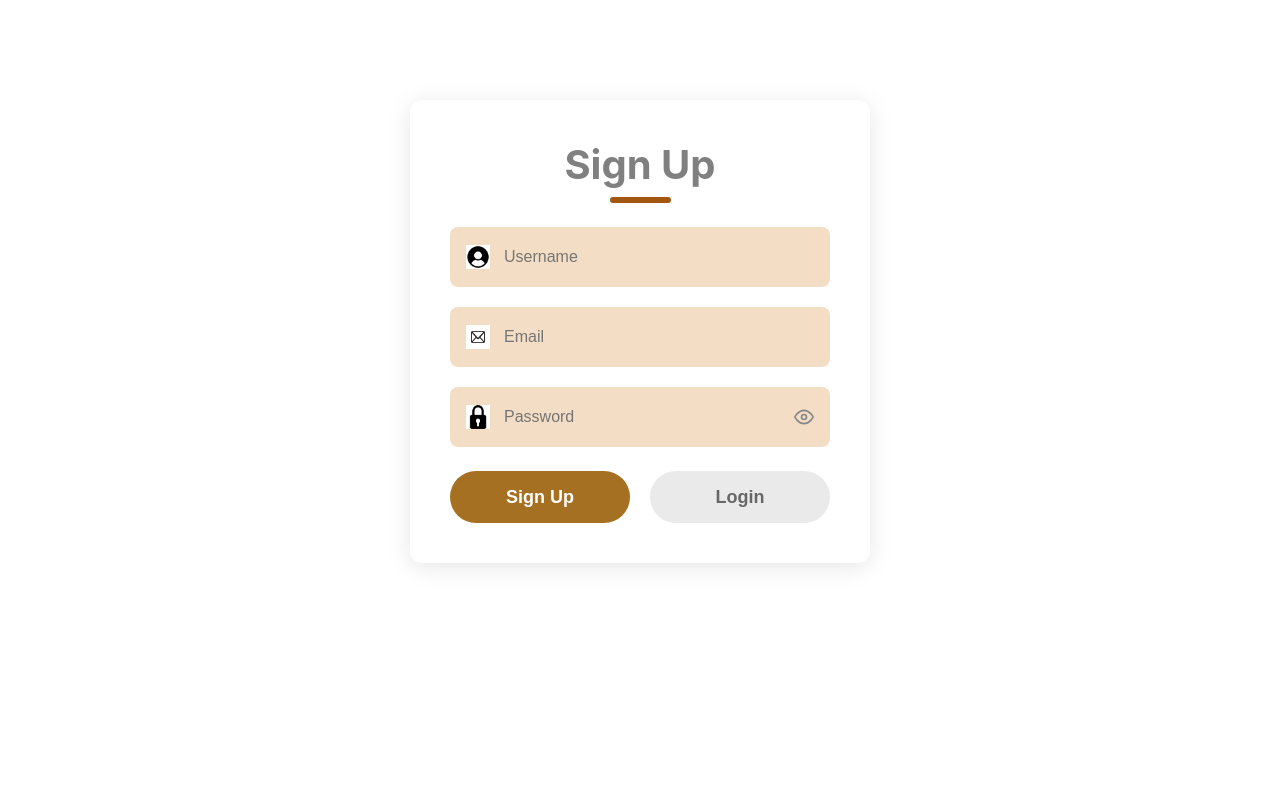
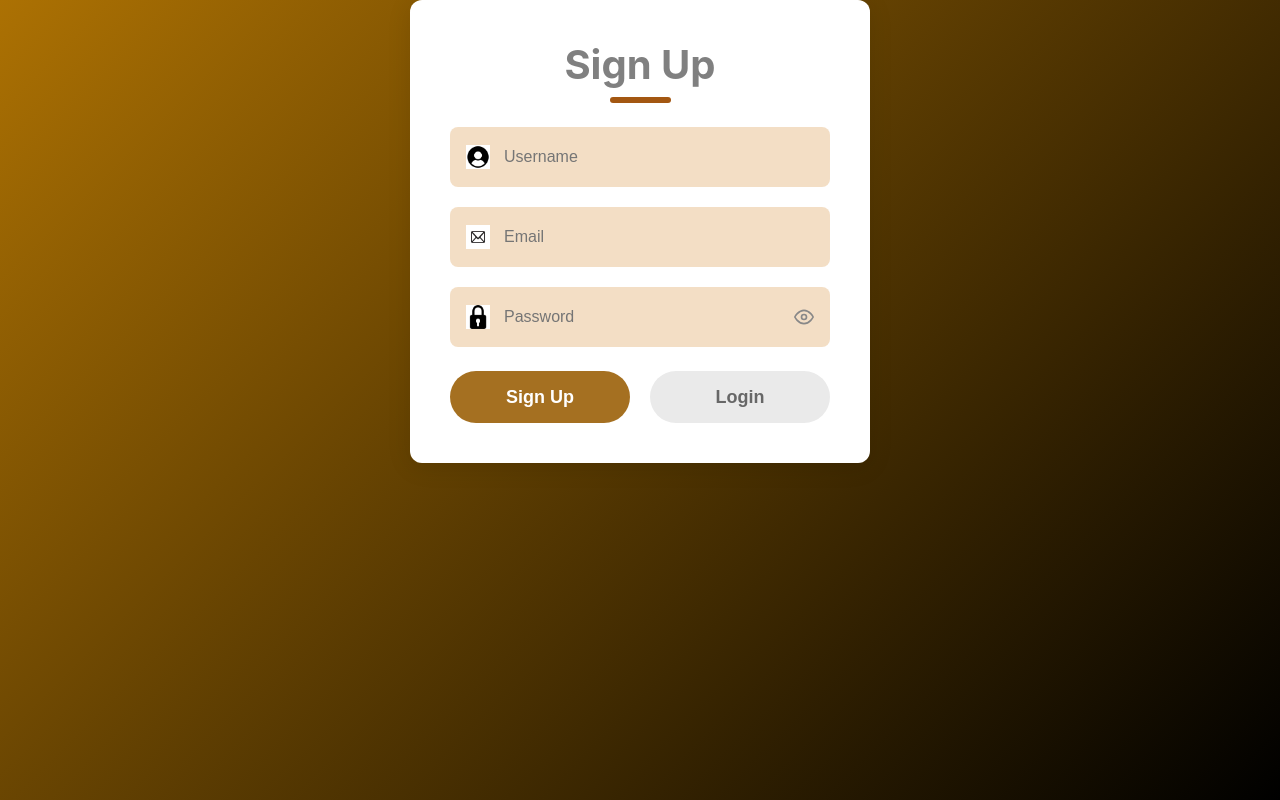
Before and after one commit to Matxchange/matXchange, a React (Create React App) app in the folder login-signup/: page / in a window 1280 px wide. Built offline with nearby package versions, Linux system fonts and the light colour scheme.

Commit message:
Change background colour

```diff
--- a/login-signup/src/components/loginsignup/loginSignup.css
+++ b/login-signup/src/components/loginsignup/loginSignup.css
@@ -2,8 +2,7 @@
   display: flex;
   flex-direction: column;
   margin: auto;
-  margin-top: 100px;
-  background: #fff;
+  background: #ffffff;
   padding: 40px;
   border-radius: 12px;
   box-shadow: 0 4px 24px rgba(0, 0, 0, 0.1);
@@ -122,7 +121,7 @@
 }
 
 .submit:hover {
-  background: #5a00e0;
+  background: black;
 }
 
 .submit.gray {
--- a/login-signup/src/index.css
+++ b/login-signup/src/index.css
@@ -5,6 +5,8 @@ body {
     sans-serif;
   -webkit-font-smoothing: antialiased;
   -moz-osx-font-smoothing: grayscale;
+  height: 100vh;
+  background: linear-gradient(135deg, #ac7103, #000000);
 }
 
 code {
```
